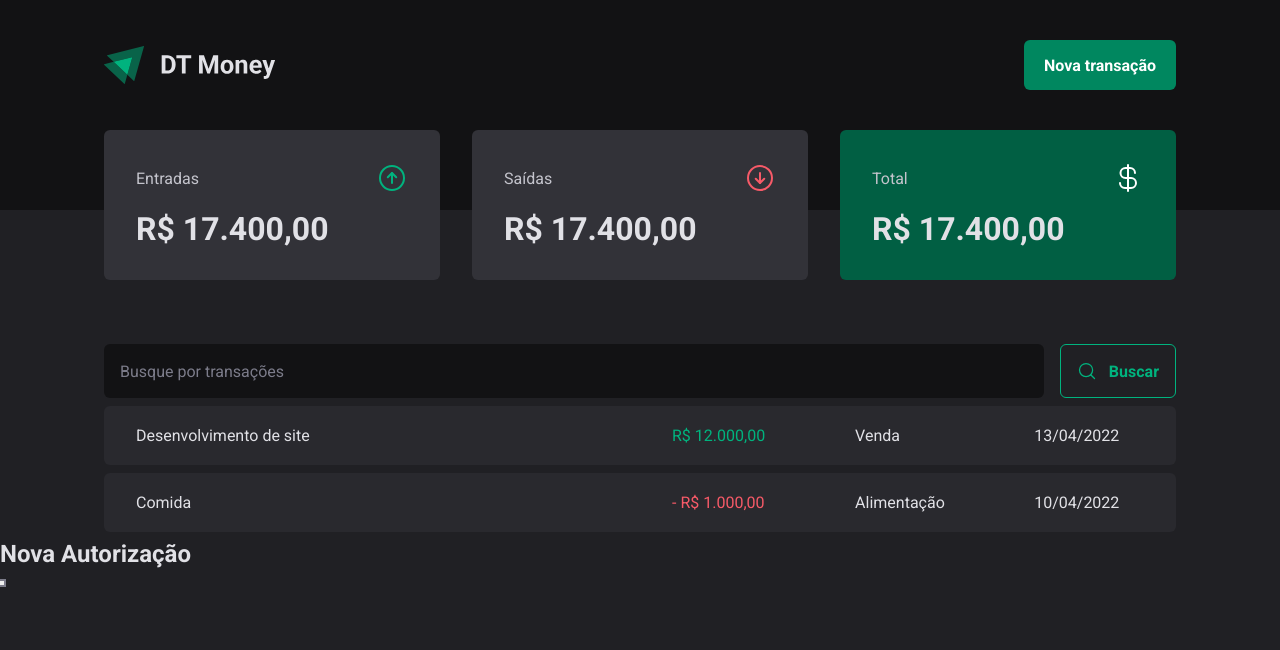
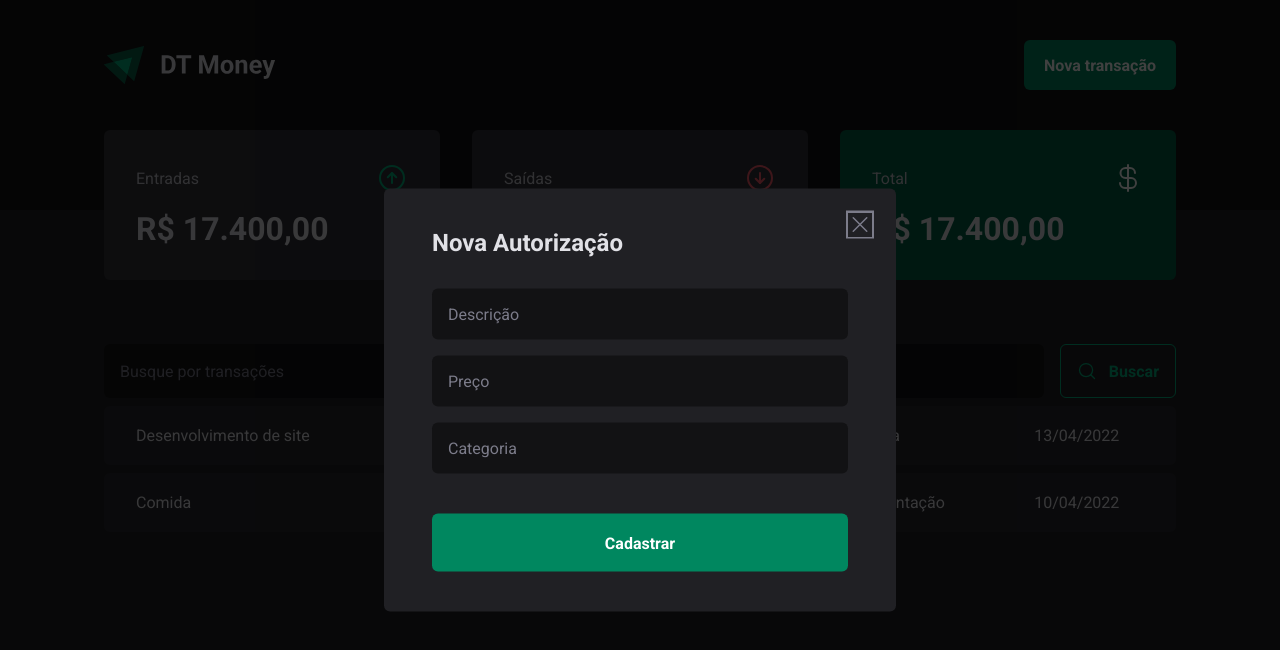
Before and after one commit to TheHumphrey/dt-money, a React (Vite) app: page / in a window 1280 px wide. Both pictures are taken after a click on the button "Nova transação". Shown: the top 650 px of the page. Built offline with nearby package versions, Linux system fonts and the light colour scheme.

Commit message:
feat: created transaction modal

```diff
--- a/src/components/Header/Header.tsx
+++ b/src/components/Header/Header.tsx
@@ -1,7 +1,8 @@
 import { HeaderContainer, HeaderContent, NewTransactionButton } from './style'
+import * as Dialog from '@radix-ui/react-dialog'
 
 import logoImg from '../../assets/logo.svg'
-import * as Dialog from '@radix-ui/react-dialog'
+import { NewTransactionModal } from '..'
 
 export const Header = () => {
   return (
@@ -14,14 +15,7 @@
             <NewTransactionButton>Nova transação</NewTransactionButton>
           </Dialog.Trigger>
 
-          <Dialog.Portal>
-            <Dialog.Overlay>
-              <Dialog.Content>
-                <Dialog.Title>Nova Autorização</Dialog.Title>
-                <Dialog.Close />
-              </Dialog.Content>
-            </Dialog.Overlay>
-          </Dialog.Portal>
+          <NewTransactionModal />
         </Dialog.Root>
       </HeaderContent>
     </HeaderContainer>
--- /dev/null
+++ b/src/components/NewTransactionModal/NewTransactionModal.tsx
@@ -0,0 +1,27 @@
+import * as Dialog from '@radix-ui/react-dialog'
+import { X } from 'phosphor-react'
+import { CloseButton, Content, Overlay } from './style'
+
+export const NewTransactionModal = () => {
+  return (
+    <Dialog.Portal>
+      <Overlay>
+        <Content>
+          <Dialog.Title>Nova Autorização</Dialog.Title>
+
+          <CloseButton>
+            <X size={24} />
+          </CloseButton>
+
+          <form action="">
+            <input type="text" placeholder="Descrição" required />
+            <input type="number" placeholder="Preço" required />
+            <input type="text" placeholder="Categoria" required />
+
+            <button type="submit">Cadastrar</button>
+          </form>
+        </Content>
+      </Overlay>
+    </Dialog.Portal>
+  )
+}
--- /dev/null
+++ b/src/components/NewTransactionModal/style.ts
@@ -0,0 +1,70 @@
+import styled from 'styled-components'
+import * as Dialog from '@radix-ui/react-dialog'
+
+export const Overlay = styled(Dialog.Overlay)`
+  position: fixed;
+  width: 100vw;
+  height: 100vh;
+  inset: 0;
+  background: rgba(0, 0, 0, 0.75);
+`
+
+export const Content = styled(Dialog.Content)`
+  min-width: 32rem;
+  border-radius: 6px;
+  padding: 2.5rem 3rem;
+  background: ${({ theme }) => theme['gray-800']};
+
+  position: fixed;
+  top: 50%;
+  left: 50%;
+  transform: translate(-50%, -50%);
+
+  form {
+    margin-top: 2rem;
+    display: flex;
+    flex-direction: column;
+    gap: 1rem;
+
+    input {
+      border-radius: 6px;
+      border: 0;
+      background: ${({ theme }) => theme['gray-900']};
+      color: ${({ theme }) => theme['gray-300']};
+      padding: 1rem;
+
+      &::placeholder {
+        color: ${({ theme }) => theme['gray-500']};
+      }
+    }
+
+    button[type='submit'] {
+      height: 58px;
+      border: 0;
+      background: ${({ theme }) => theme['green-500']};
+      color: ${({ theme }) => theme.white};
+      font-weight: bold;
+      padding: 0 1.24rem;
+      border-radius: 6px;
+      margin-top: 1.5rem;
+
+      cursor: pointer;
+
+      &:hover {
+        background: ${({ theme }) => theme['green-700']};
+        transition: background-color 0.2s;
+      }
+    }
+  }
+`
+
+export const CloseButton = styled(Dialog.Close)`
+  position: absolute;
+  background: transparent;
+  border: 0;
+  top: 1.5rem;
+  right: 1.5rem;
+  line-height: 0;
+  cursor: pointer;
+  color: ${({ theme }) => theme['gray-500']};
+`
--- a/src/components/index.ts
+++ b/src/components/index.ts
@@ -1,2 +1,3 @@
 export { Header } from './Header/Header'
 export { Summary } from './Summary/Summary'
+export { NewTransactionModal } from './NewTransactionModal/NewTransactionModal'
```
